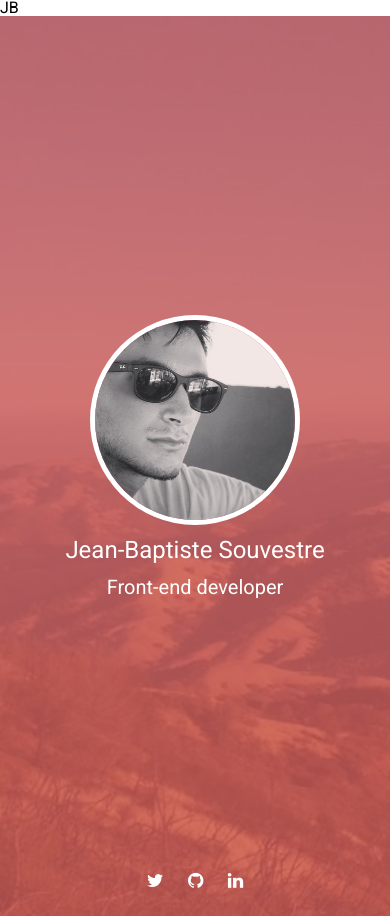
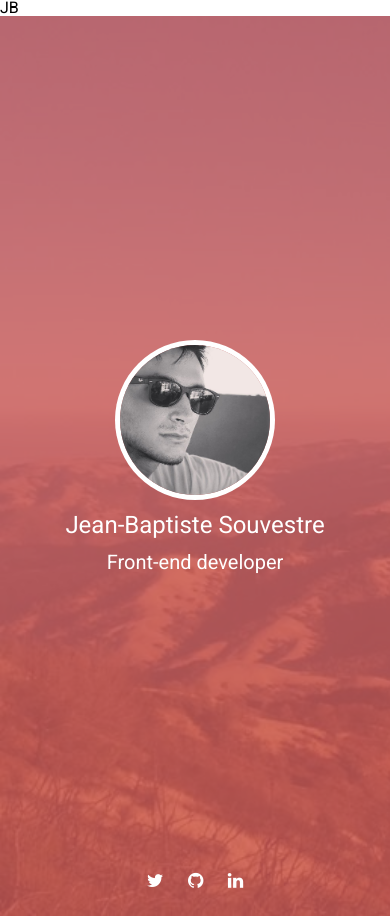
Before and after one commit to jbsouvestre/jbsouvestre.github.io, a Jekyll site: the page built from index.html, in a window 390 px wide. Built offline with Jekyll 4.4.1, drawn with Linux system fonts in a browser that asks for light colours; nearby versions of some CDN libraries; Markdown is read by kramdown in place of the engine named in the settings; the list of posts is cut into pages by our own code.

Commit message:
responsiveness and theme color

```diff
--- a/_includes/default.html
+++ b/_includes/default.html
@@ -15,6 +15,8 @@
     <meta name="description" content="{{ site.description }}">
     <meta name="author" content="{{ site.author.name }}">
     <meta name="viewport" content="width=device-width, initial-scale=1">
+
+    <meta name="theme-color" content="#cd5c5c">
 
     <link rel="canonical" href="{{ site.url }}{{ page.url }}">
 
--- a/_sass/partials/_home.scss
+++ b/_sass/partials/_home.scss
@@ -50,6 +50,13 @@ main {
         box-shadow: 0 0 0 5px #fff;
         height: 200px;
 
+        @include break-tablet {
+            height: 150px;
+        }
+
+        @include break-phone {
+            height: 150px;
+        }
     }
 }
 
```
